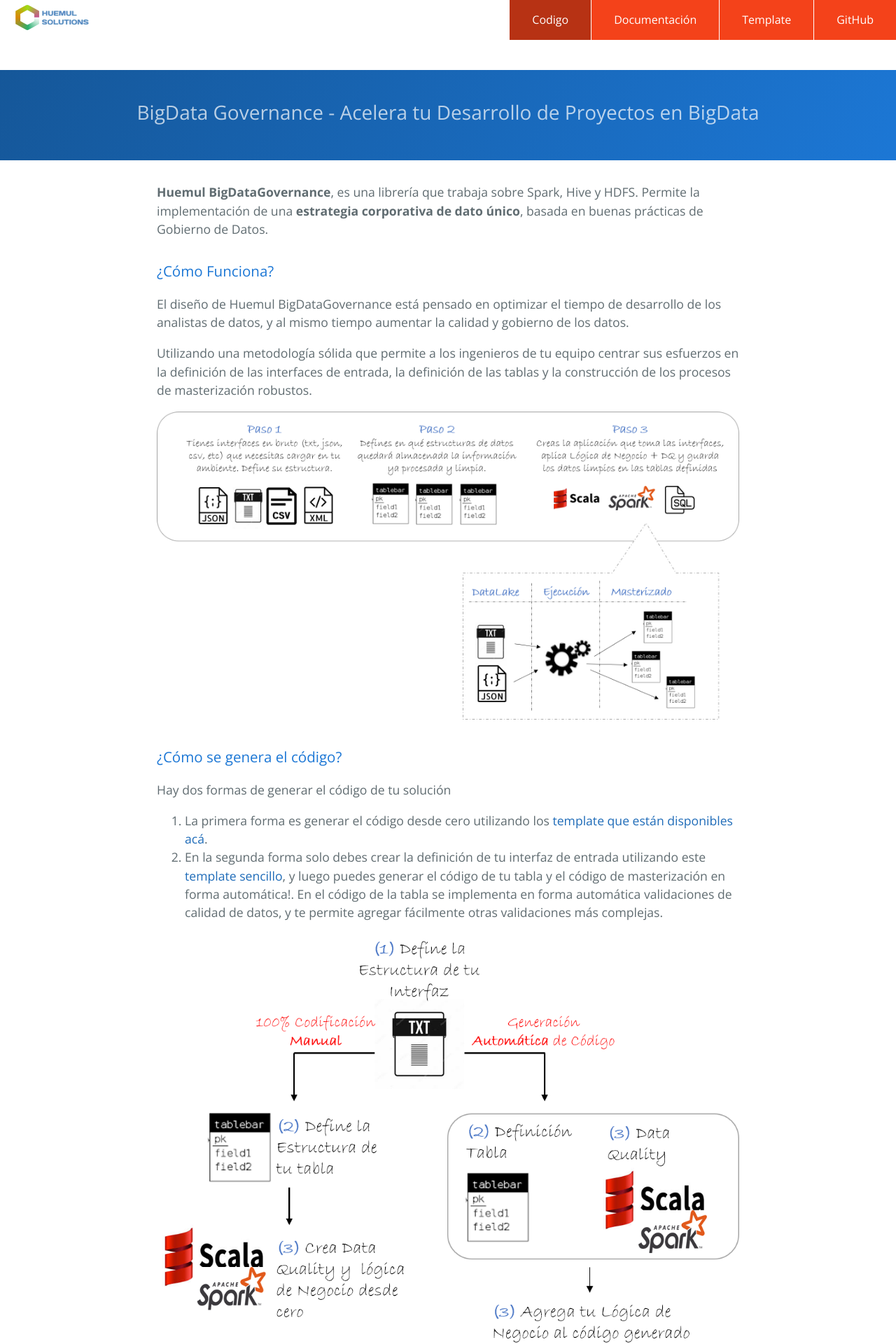
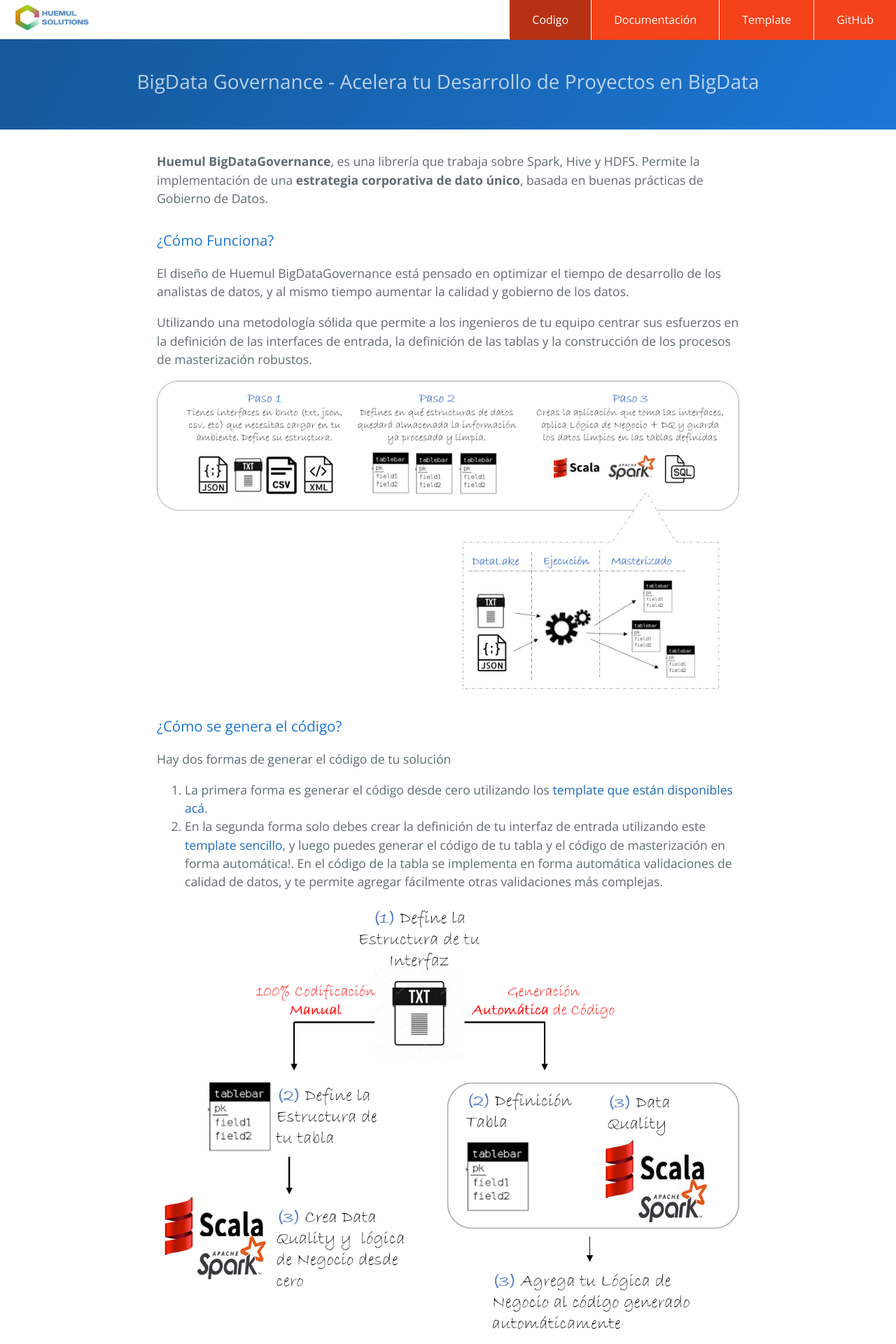
Before and after one commit to Blashhm/blashhm.github.io, a Jekyll site: the page built from index.md, in a window 1280 px wide. Shown: the top 1920 px of the page at 70% size. Built offline with Jekyll 4.4.1, drawn with Linux system fonts in a browser that asks for light colours; some web fonts are replaced.

Commit message:
Update normalize.scss

```diff
--- a/_sass/normalize.scss
+++ b/_sass/normalize.scss
@@ -654,7 +654,7 @@ header{
   width: 100%;
   left: 0;
   top: 0;
-  padding-bottom: 100px !important;
+  padding-bottom: 56px !important;
 }
 
 .logo {
```
